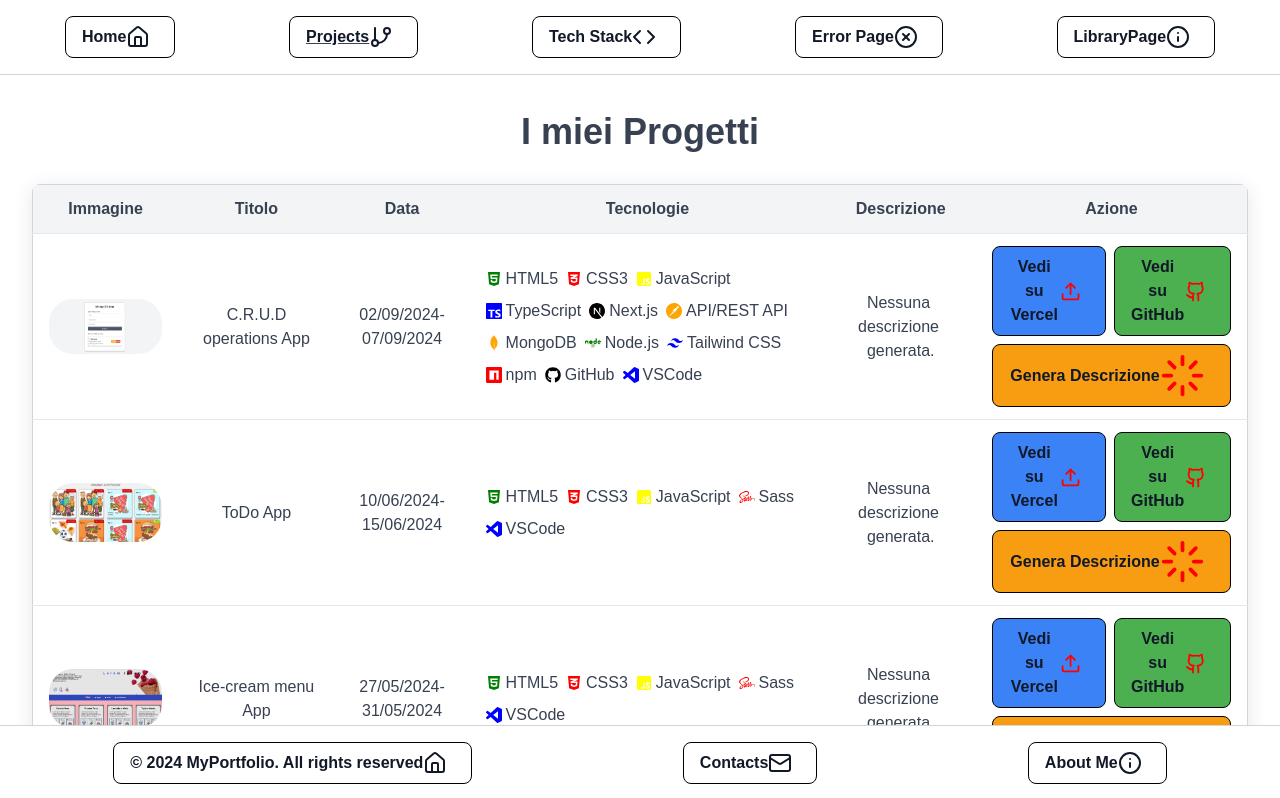
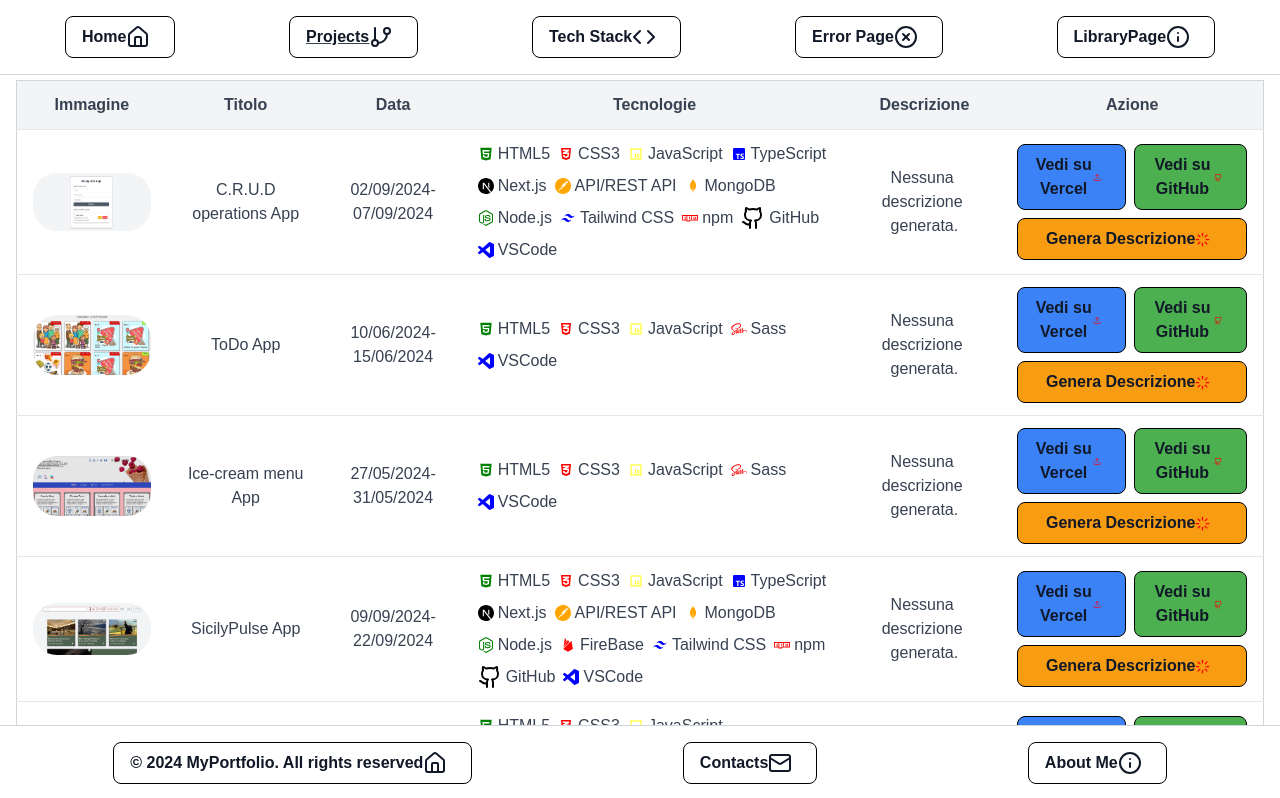
Before and after one commit to LucaFerraresso/TypeScript-Portfolio, a Next.js app in the folder portfolioproject/: page /Projects in a window 1280 px wide. Shown: the top 798 px of the page. Built offline with nearby package versions, Linux system fonts and the light colour scheme.

Commit message:
fix icons/icons name

```diff
--- a/portfolioproject/app/Projects/page.tsx
+++ b/portfolioproject/app/Projects/page.tsx
@@ -19,25 +19,8 @@ const Projects: React.FC = () => {
   return (
     <>
       <Header metadata={metadata} />
-      <motion.div
-        className="flex flex-col justify-center items-center px-4"
-        variants={fadeInVariants}
-        initial="hidden"
-        animate="visible"
-      >
-        <h1 className="text-4xl font-bold text-center mt-8">I miei Progetti</h1>
-        <div className="grid grid-cols-1  gap-8 mt-8">
-          <motion.div
-            variants={fadeInVariants}
-            initial="hidden"
-            animate="visible"
-            className="bg-white shadow-lg rounded-lg overflow-hidden transform transition-transform duration-300 hover:scale-105"
-            style={{ boxShadow: "0 4px 20px rgba(0, 0, 0, 0.1)" }}
-          >
-            <ProjectTable projects={projects} />
-          </motion.div>
-        </div>
-      </motion.div>
+
+      <ProjectTable projects={projects} />
     </>
   );
 };
--- a/portfolioproject/src/components/molecules/GenericModal.tsx
+++ b/portfolioproject/src/components/molecules/GenericModal.tsx
@@ -1,5 +1,6 @@
 import React from "react";
 import Button from "../atoms/Button";
+import { X, XCircle } from "lucide-react";
 
 interface GenericModalProps {
   isOpen: boolean;
@@ -18,7 +19,7 @@ const GenericModal: React.FC<GenericModalProps> = ({
 
   return (
     <div
-      className="fixed inset-0 bg-black bg-opacity-50 flex justify-center items-center z-50 p-80"
+      className="min-h-[100vh] fixed inset-0 bg-black bg-opacity-50 flex justify-center items-center z-50 p-80"
       onClick={onClose}
     >
       <div
@@ -30,7 +31,8 @@ const GenericModal: React.FC<GenericModalProps> = ({
             onClick={onClose}
             color="var(--color-red)" // Colore rosso
             hoverColor="var(--color-red-dark)" // Rosso scuro
-            text="X"
+            text="chiudi"
+            icon={<XCircle color={"Black"} size={15} />}
           />
         </div>
         {title && <h2 className="text-xl font-bold mb-4">{title}</h2>}
--- a/portfolioproject/src/components/molecules/ProjectCard.tsx
+++ b/portfolioproject/src/components/molecules/ProjectCard.tsx
@@ -163,7 +163,7 @@ const ProjectCard: React.FC<ProjectCardProps> = ({
             disabled={isGenerating}
             loading={isGenerating}
             onClick={handleGenerateDescription}
-            icon={<Loader color={"red"} size={45} />}
+            icon={<Loader color={"red"} size={15} />}
           />
         )}
 
@@ -207,7 +207,7 @@ const ProjectCard: React.FC<ProjectCardProps> = ({
             text={!isExpanded ? "View more" : "View less"}
             color="#ffffff"
             hoverColor="#ffffff"
-            icon={<Upload color={"red"} size={45} />}
+            icon={<Upload color={"red"} size={15} />}
           />
         )}
       </div>
@@ -217,7 +217,7 @@ const ProjectCard: React.FC<ProjectCardProps> = ({
             text="Vedi altro"
             color="var(--color-blue-light)"
             hoverColor="var(--color-blue-dark)"
-            icon={<LogIn color={"red"} size={45} />}
+            icon={<LogIn color={"red"} size={15} />}
           />
         </Link>
       </div>
@@ -235,14 +235,14 @@ const ProjectCard: React.FC<ProjectCardProps> = ({
               text="View on Vercel"
               color="var(--color-accent)"
               hoverColor="var(--color-accent-dark)"
-              icon={<Upload color={"red"} size={45} />}
+              icon={<Upload color={"red"} size={15} />}
             />
             <Button
               link={githubLink}
               text="View on GitHub"
               color="var(--color-green)"
               hoverColor="var(--color-green-dark)"
-              icon={<Github color={"red"} size={45} />}
+              icon={<Github color={"red"} size={15} />}
             />
           </>
         )}
--- a/portfolioproject/src/components/molecules/ProjectTable.tsx
+++ b/portfolioproject/src/components/molecules/ProjectTable.tsx
@@ -158,14 +158,14 @@ const ProjectTable: React.FC<ProjectTableProps> = ({ projects }) => {
                         color="var(--color-accent)"
                         hoverColor="var(--color-accent-dark)"
                         link={project.vercelLink}
-                        icon={<Upload color={"red"} size={45} />}
+                        icon={<Upload color={"red"} size={15} />}
                       />
                       <Button
                         text="Vedi su GitHub"
                         color="var(--color-green)"
                         hoverColor="var(--color-green-dark)"
                         link={project.githubLink}
-                        icon={<Github color={"red"} size={45} />}
+                        icon={<Github color={"red"} size={15} />}
                       />
                     </div>
                     <Button
@@ -183,7 +183,7 @@ const ProjectTable: React.FC<ProjectTableProps> = ({ projects }) => {
                       onClick={() => handleGenerateDescription(index, project)}
                       disabled={isGenerating[index]}
                       loading={isLoading}
-                      icon={<Loader color={"red"} size={45} />}
+                      icon={<Loader color={"red"} size={15} />}
                     />
                   </div>
                 </td>
--- a/portfolioproject/src/components/molecules/PromptForm.tsx
+++ b/portfolioproject/src/components/molecules/PromptForm.tsx
@@ -5,7 +5,7 @@ import { fadeInVariants } from "@/animation/animation";
 import Button from "../atoms/Button";
 import GenericModal from "./GenericModal";
 import WordTextEffect from "../library/WordTextEffect";
-import { Gift } from "lucide-react";
+import { ChevronDown, ChevronUp, Gift, Trash2 } from "lucide-react";
 
 const PromptForm = () => {
   const [messages, setMessages] = useState<
@@ -70,7 +70,7 @@ const PromptForm = () => {
           hoverColor="var(--color-green-dark)" // Verde più scuro
           disabled={false}
           loading={false}
-          icon={<Gift color={"red"} size={45} />}
+          icon={<Gift color={"black"} size={45} />}
         />
       </div>
 
@@ -86,6 +86,7 @@ const PromptForm = () => {
             loading={false}
             disabled={false}
             onClick={ClearAll}
+            icon={<Trash2 color={"black"} size={15} />}
           />
           <Button
             onClick={() => handleSubmit("prompt")}
@@ -94,6 +95,7 @@ const PromptForm = () => {
             hoverColor="var(--color-green-dark)" // Verde più scuro
             disabled={loading || !prompt}
             loading={loading}
+            icon={<ChevronDown color={"red"} size={15} />}
           />
           <Button
             onClick={() => handleSubmit("conversation")}
@@ -102,6 +104,7 @@ const PromptForm = () => {
             hoverColor="var(--color-blue-dark)" // Blu scuro
             disabled={loading || !conversationInput}
             loading={loading}
+            icon={<ChevronUp color={"red"} size={15} />}
           />
         </div>
 
--- a/portfolioproject/src/components/sections/HeroSection.tsx
+++ b/portfolioproject/src/components/sections/HeroSection.tsx
@@ -7,6 +7,7 @@ import { fadeInVariants } from "@/animation/animation";
 import Skeleton from "../atoms/Skeleton";
 import SocialIcon from "../atoms/SocialIcon";
 import WordTextEffect from "../library/WordTextEffect";
+import { Github, Linkedin } from "lucide-react";
 
 const imageUrl = "/images/personal/Luca-Ferraresso.jpg";
 
@@ -116,12 +117,12 @@ const HeroSection: React.FC = () => {
               <SocialIcon
                 href="https://www.linkedin.com/in/luca-ferraresso/"
                 label="LinkedIn"
-                icon={<FaLinkedin size={30} className="text-blue-600" />}
+                icon={<Linkedin size={30} color="blue" />}
               />
               <SocialIcon
                 href="https://github.com/LucaFerraresso/"
                 label="GitHub"
-                icon={<FaGithub size={30} className="text-gray-800" />}
+                icon={<Github size={30} color="gray" />}
               />
             </motion.div>
           )}
```
Also changed, not shown: portfolioproject/assets/DataArray/TechSectionArray.js (+22 -11 lines).
